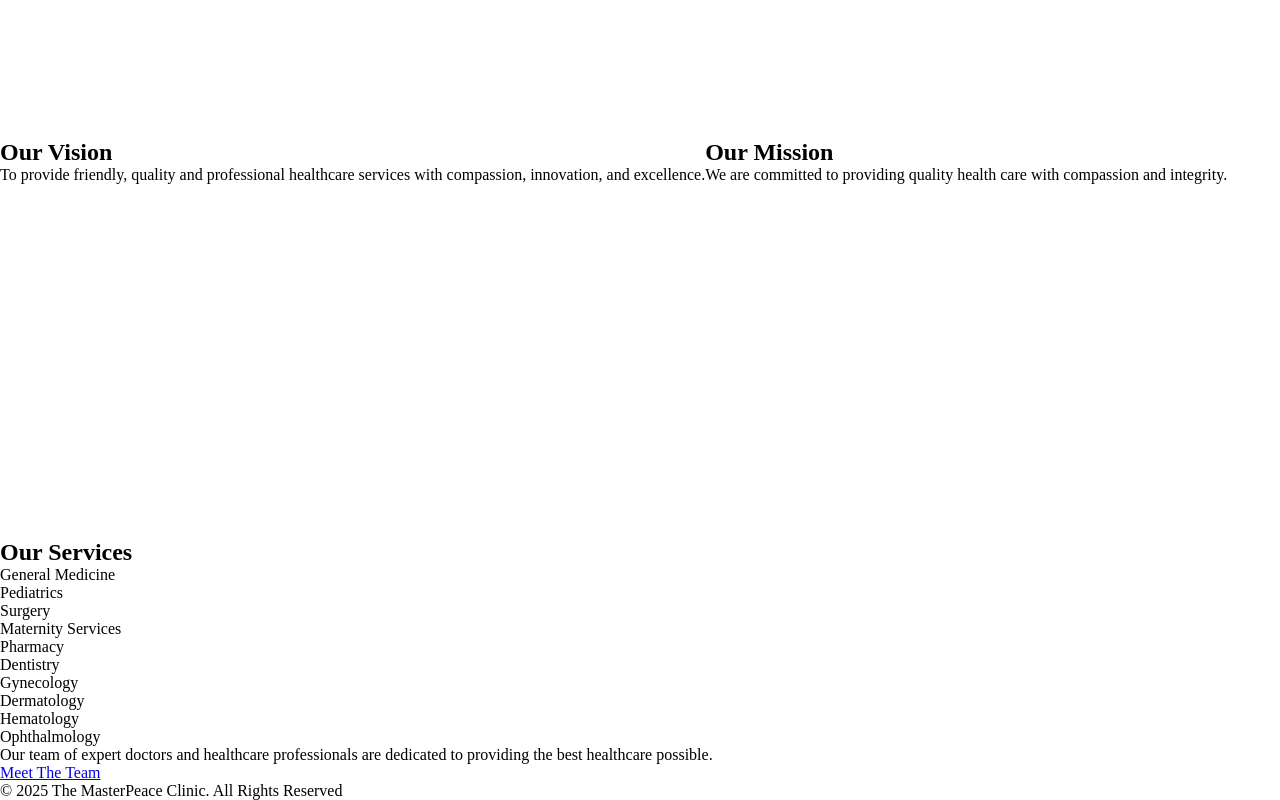
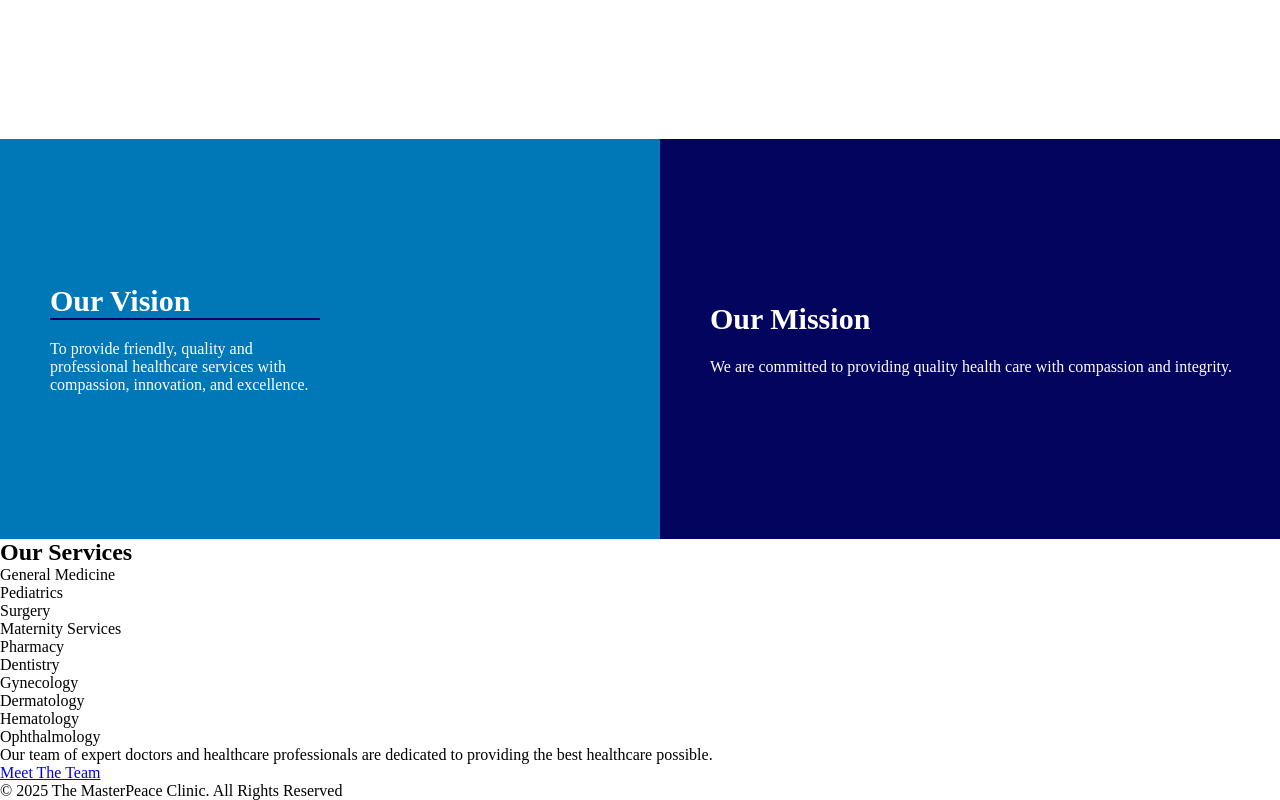
Before and after one commit to peaaccceee/HMS, a plain HTML site: page index.html in a window 1280 px wide. Shown: the part 1061-1861 px from the top of the page. Drawn offline with Linux system fonts and the light colour scheme.

Commit message:
about page

```diff
--- a/style.css
+++ b/style.css
@@ -1,7 +1,7 @@
 :root {
     --nav: #03045E;
     --button-color: #0096c7;
-    --text: #
+    --vm-background: #0077b6;
 
 }
 
@@ -65,17 +65,46 @@
     justify-content: center;
 }
 
-/* #about {
-    height: 100vh;
+.vision-mission {
+    display: grid;
+    grid-template-columns: 50% 50%;
+    height: 50vh;
+    width: 100%;
+    background-color: var(--vm-background);
+    color: white;
+    gap: 20px;
+}
+
+.vision, .mission {
     display: flex;
-    align-items: center;
+    width: 50%;
+    flex-direction: column;
     justify-content: center;
+    align-items: left;
+    padding-left: 50px;
+    /* border: 1px solid #03045E; */
+
+}
+
+.mission {
+    display: flex;
+    width: 100%;
     flex-direction: column;
-} */
+    justify-content: center;
+    align-items: left;
+    padding-left: 50px;
+    background-color: #03045E;
+}
 
-.vision-mission {
-    display: flex;
-    height: 50vh;
+.vision h2, .mission h2 {
+    font-size: 30px;
+    border-bottom: 2px solid #03045E;
+    margin-bottom: 20px;
+}
+
+.vision h2 p {
+    width: 50%;
+    gap: 10px;
 }
 
 .login-form form {
```
